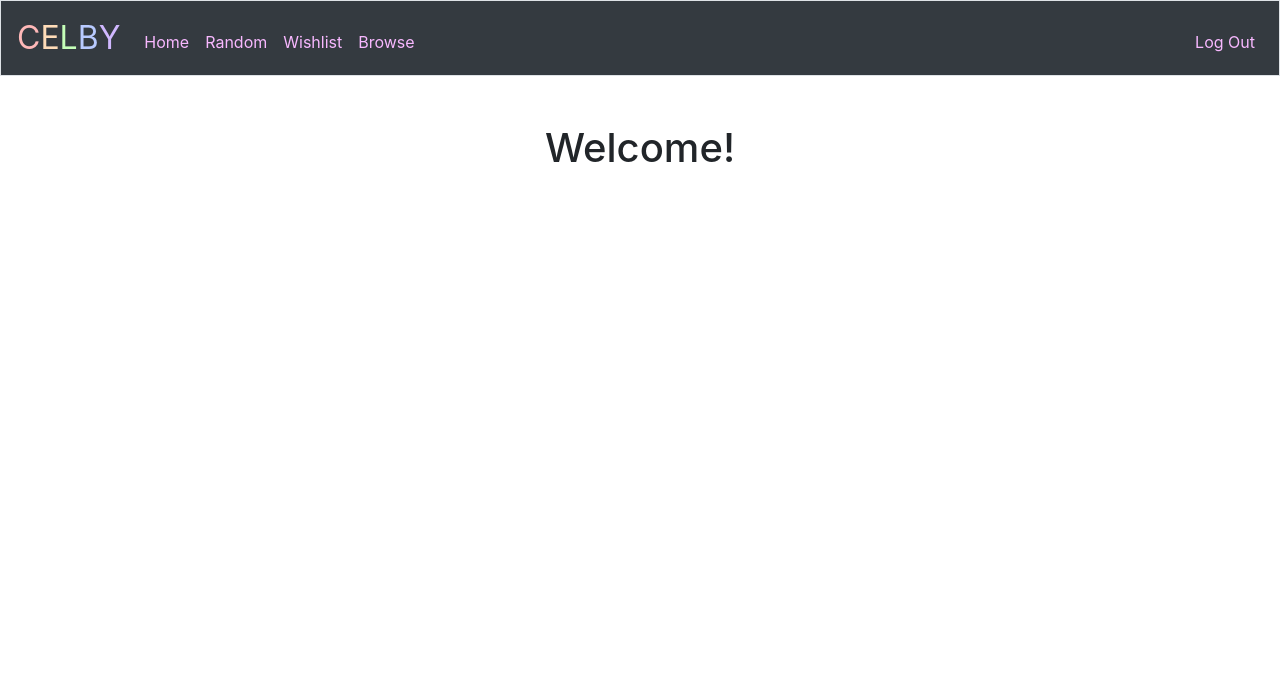
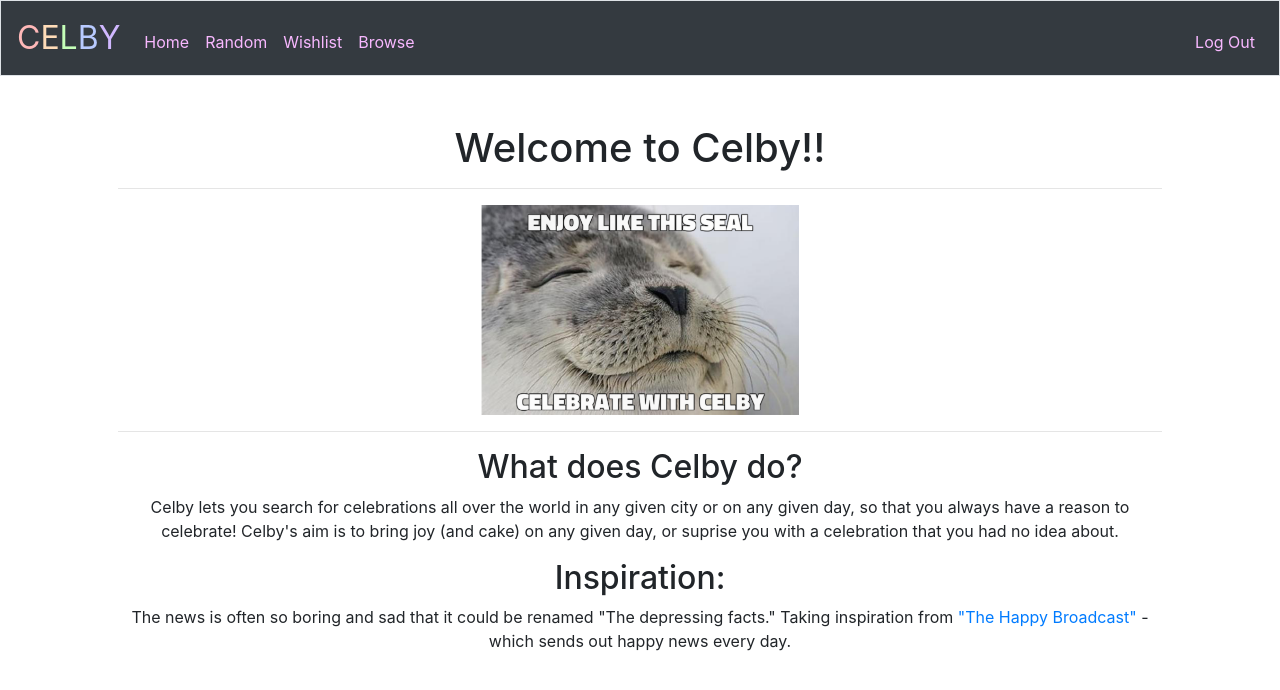
Before and after one commit to zarakhanna/cs50_final_project, a Flask app: page / in a window 1280 px wide. Shown: the top 690 px of the page. Run offline with Flask 2, Linux system fonts and the light colour scheme; a user stored in the database is signed in; some libraries are stand-ins or nearby versions.

Commit message:
Updated final cut of projet

```diff
--- a/application.py
+++ b/application.py
@@ -66,7 +66,7 @@ def learn(id_event):
         )[0]
         event['date'] = datetime.datetime.strptime(event['date'],'%Y-%m-%d')
         city = db.execute(
-            "SELECT name, country_name FROM cities WHERE id_city=:id_city",
+            "SELECT name FROM cities WHERE id_city=:id_city",
             id_city=event['id_city'])[0]
         return render_template("event.html", event=event, city=city)
     except IndexError:
@@ -108,7 +108,7 @@ def remove_from_wishlist(id_event):
 
 def getRows(user_id):
     return db.execute(
-        "SELECT events.id_event, name, date, short_description, id_user FROM events LEFT JOIN (SELECT * FROM wishlist WHERE id_user=:id_user) as wl ON events.id_event=wl.id_event ORDER BY date",
+        "SELECT events.id_event, name, date, long_description, id_user FROM events LEFT JOIN (SELECT * FROM wishlist WHERE id_user=:id_user) as wl ON events.id_event=wl.id_event ORDER BY date",
         id_user=user_id)
 
 @app.route("/browse", methods=["GET", "POST"])
@@ -121,7 +121,7 @@ def browse():
         if id_city and date:
             print(id_city) # ERROR IN LEFT JOIN, THIS LINE IS NOT PRINTING (typed using Zubins laptop)
             rows = db.execute(
-"SELECT events.id_event, id_city, name, date, short_description, id_user \
+"SELECT events.id_event, id_city, name, date, long_description, id_user \
                 FROM events \
                 LEFT JOIN (SELECT * FROM wishlist WHERE id_user=:id_user) as wl \
                 ON events.id_event=wl.id_event \
@@ -130,7 +130,7 @@ def browse():
                 ,id_user=session["user_id"], id_city=id_city, date=date)
         elif id_city:
             rows = db.execute(
-                "SELECT events.id_event, id_city, name, date, short_description, id_user \
+                "SELECT events.id_event, id_city, name, date, long_description, id_user \
                 FROM events \
                 LEFT JOIN (SELECT * FROM wishlist WHERE id_user=:id_user) as wl \
                 ON events.id_event=wl.id_event \
@@ -139,7 +139,7 @@ def browse():
                 id_user=session["user_id"], id_city=id_city)
         elif date:
             rows = db.execute(
-                "SELECT events.id_event, id_city, name, date, short_description, id_user \
+                "SELECT events.id_event, id_city, name, date, long_description, id_user \
                 FROM events \
                 LEFT JOIN (SELECT * FROM wishlist WHERE id_user=:id_user) as wl \
                 ON events.id_event=wl.id_event \
--- a/templates/home.html
+++ b/templates/home.html
@@ -5,5 +5,12 @@
 {% endblock %}
 
 {% block main %}
-    <h1>Welcome!</h1>
+    <h1>Welcome to Celby!!</h1>
+    <hr/>
+    <img class="col-4" src="/static/seal_celby.png" alt="My image">
+    <hr/>
+    <h2>What does Celby do?</h2>
+    <p>Celby lets you search for celebrations all over the world in any given city or on any given day, so that you always have a reason to celebrate! Celby's aim is to bring joy (and cake) on any given day, or suprise you with a celebration that you had no idea about.</p>
+    <h2>Inspiration:</h2>
+    <p>The news is often so boring and sad that it could be renamed "The depressing facts." Taking inspiration from <a href="https://www.thehappybroadcast.com/">"The Happy Broadcast"</a> - which sends out happy news every day.</p>
 {% endblock %}
--- a/templates/wishlist.html
+++ b/templates/wishlist.html
@@ -25,9 +25,9 @@
             <tr>
                 <td>{{wish['name']}}</td>
                 <td>{{wish['date']}}</td>
-                <td>{{wish['short_description']}}</td>
-                <td><a class="btn btn-primary" href="/event/{{wish['id_event']}}">Learn More</a></td>
-                <td><a class="btn btn-warning" href="/wishlist/remove/{{wish['id_event']}}" > Remove from Wishlist</a></td>
+                <td>{{wish['long_description']|truncate(30)}}</td>
+                <td><a class="btn btn-outline-light" href="/event/{{wish['id_event']}}">Learn More</a></td>
+                <td><a class="btn btn-outline-warning" href="/wishlist/remove/{{wish['id_event']}}" > Remove from Wishlist</a></td>
             </tr>
             {% endfor %}
 
```
Also changed, not shown: templates/browse.html (+5 -5 lines), templates/event.html (+4 -4 lines), celby.db, static/seal_celby.png (added).
